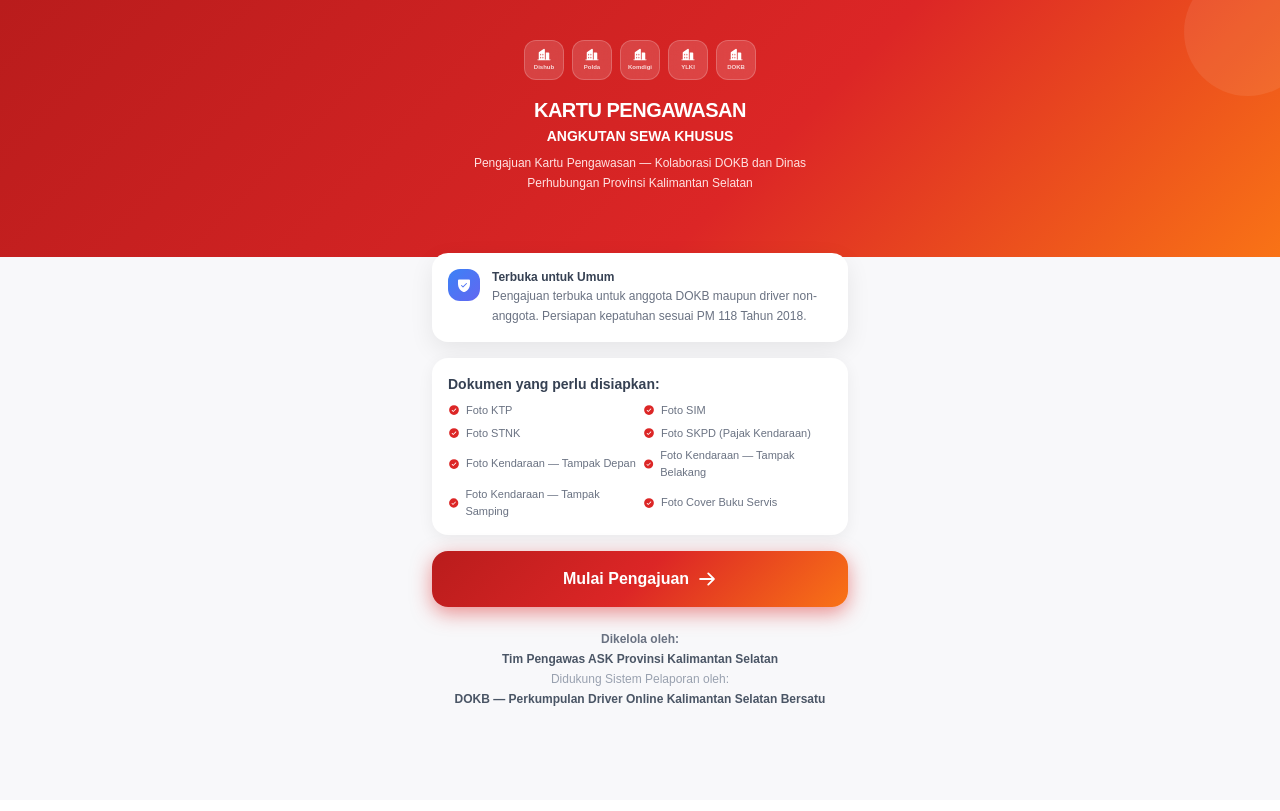
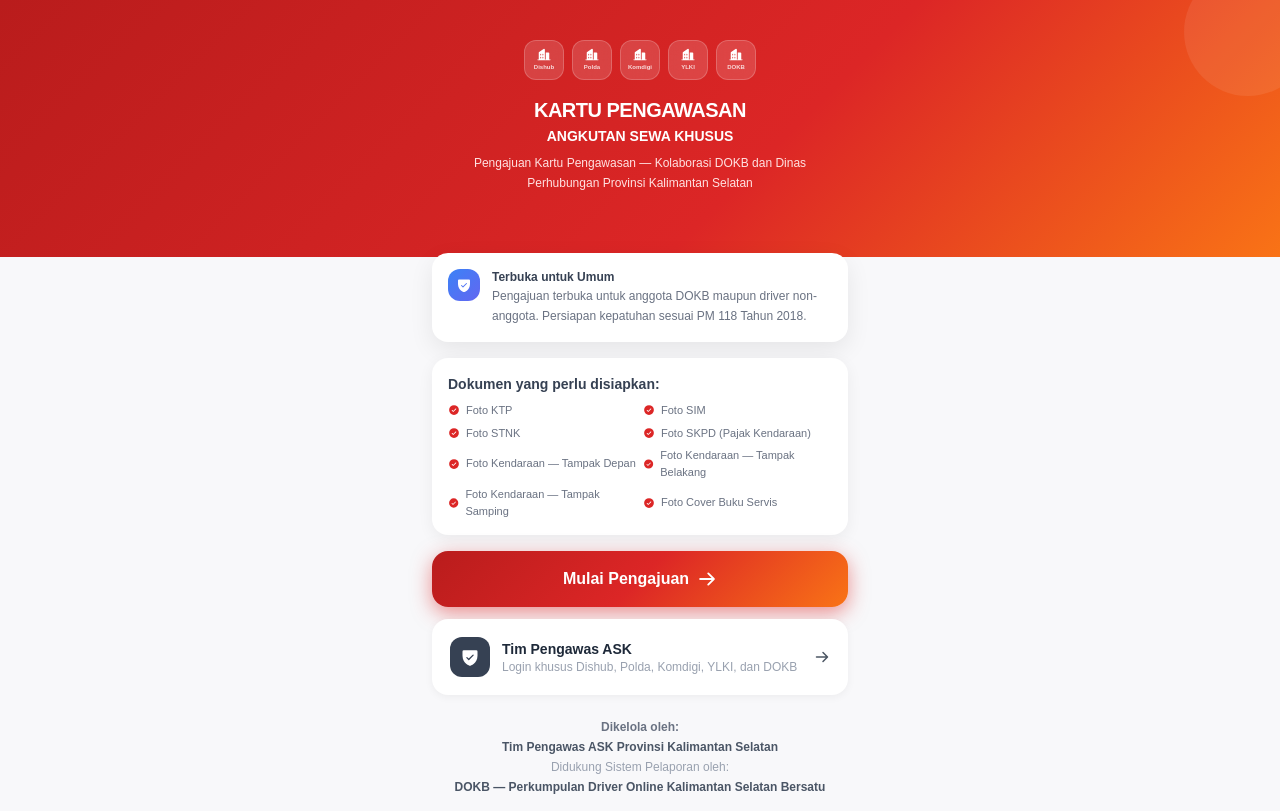
Before and after one commit to orchestratordev/dokb-dashboard, a Next.js app: page / in a window 1280 px wide. Built offline with nearby package versions, Linux system fonts and the light colour scheme.

Commit message:
Add admin login button with description
Added a new button for admin login with relevant details.

```diff
--- a/app/page.tsx
+++ b/app/page.tsx
@@ -152,7 +152,21 @@ function LandingPage({ onStart }: { onStart: () => void }) {
         >
           Mulai Pengajuan <ArrowRight size={20} weight="bold" />
         </button>
-
+<button onClick={() => window.location.href = '/admin'}
+          className="w-full bg-white rounded-2xl p-4 text-left transition-all active:scale-[0.98] border-2 border-transparent mt-3"
+          style={{ boxShadow: '0 2px 8px rgba(0,0,0,0.05)' }}
+        >
+          <div className="flex items-center gap-3">
+            <div className="w-10 h-10 rounded-xl flex items-center justify-center flex-shrink-0 bg-gray-700">
+              <ShieldCheck size={20} color="white" weight="fill" />
+            </div>
+            <div className="flex-1">
+              <p className="font-bold text-gray-800 text-sm">Tim Pengawas ASK</p>
+              <p className="text-xs text-gray-400">Login khusus Dishub, Polda, Komdigi, YLKI, dan DOKB</p>
+            </div>
+            <ArrowRight size={16} color="#4b5563" weight="bold" />
+          </div>
+        </button>
         <div className="mt-6 text-center space-y-1">
           <p className="text-xs font-bold text-gray-500">Dikelola oleh:</p>
           <p className="text-xs text-gray-600 font-semibold">Tim Pengawas ASK Provinsi Kalimantan Selatan</p>
```
